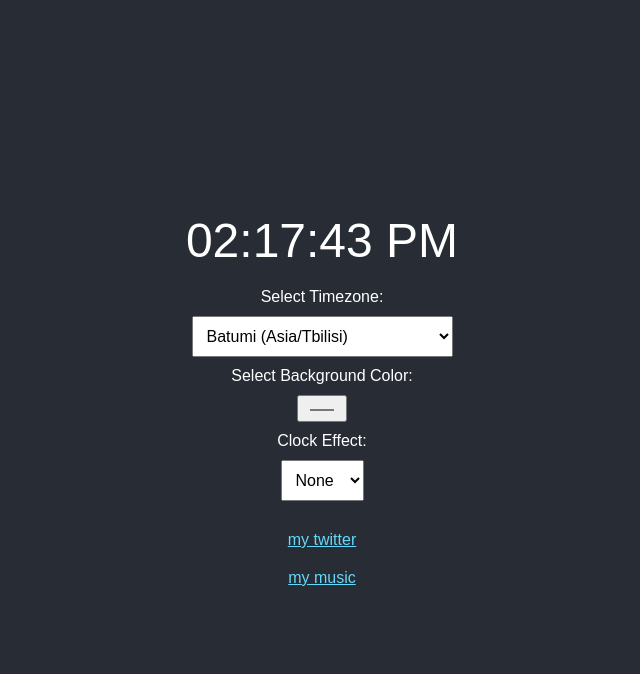
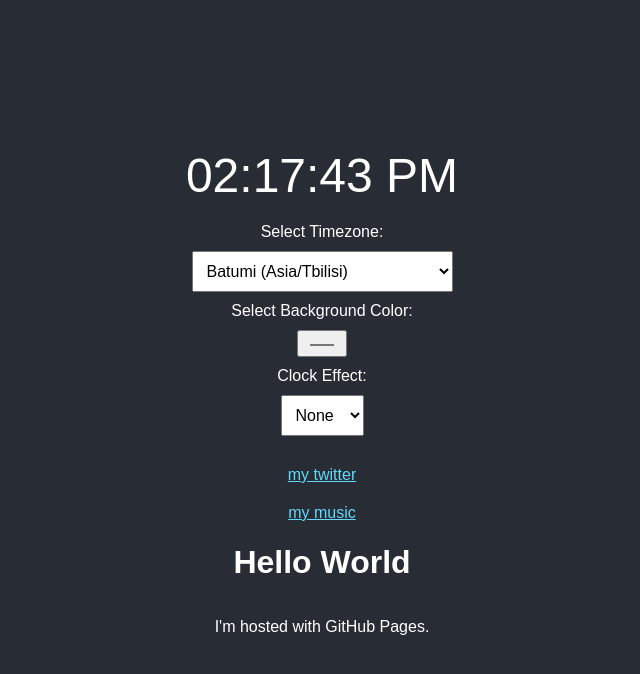
Before and after one commit to DeadlyCraft/DeadlyCraft.github.io, a plain HTML site: page index.html in a window 1280 px wide. Shown: the whole page, without its empty margins (318-958 px from the left). Drawn offline with Linux system fonts and the light colour scheme.

Commit message:
Update index.html

```diff
--- a/index.html
+++ b/index.html
@@ -89,3 +89,10 @@
   </script>
 </body>
 </html>
+<!DOCTYPE html>
+<html>
+<body>
+<h1>Hello World</h1>
+<p>I'm hosted with GitHub Pages.</p>
+</body>
+</html>
```
